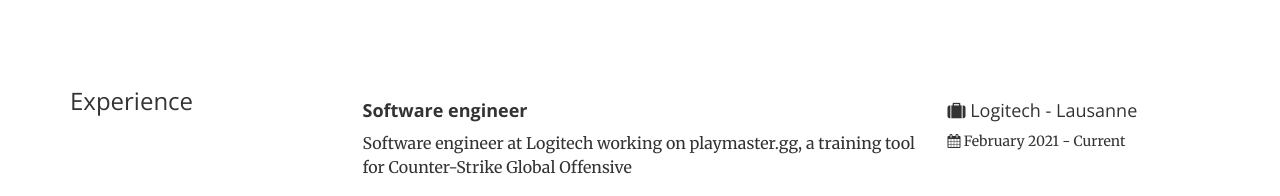
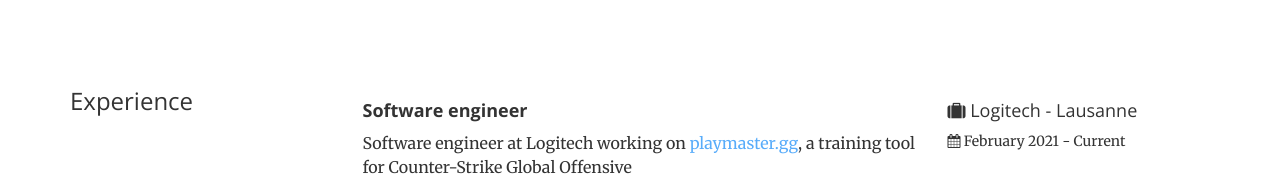
Before and after one commit to alexcrt/alexcrt.github.io, a plain HTML site: page index.html in a window 1280 px wide. Shown: the part 1800-1996 px from the top of the page. Drawn offline with nearby package versions, Linux system fonts and the light colour scheme.

Commit message:
url for pm

```diff
--- a/index.html
+++ b/index.html
@@ -209,7 +209,7 @@
 
                          <div class="col-md-6 col-sm-8 resume-item wow">
                             <h4><b>Software engineer</b></h4>
-                            <p>Software engineer at Logitech working on playmaster.gg, a training tool for Counter-Strike Global Offensive</p>
+                            <p>Software engineer at Logitech working on <a target="_blank" href="https://playmaster.gg">playmaster.gg</a>, a training tool for Counter-Strike Global Offensive</p>
                         </div>
 
                         <div class="col-md-3 col-sm-4 resume-place wow">
```
